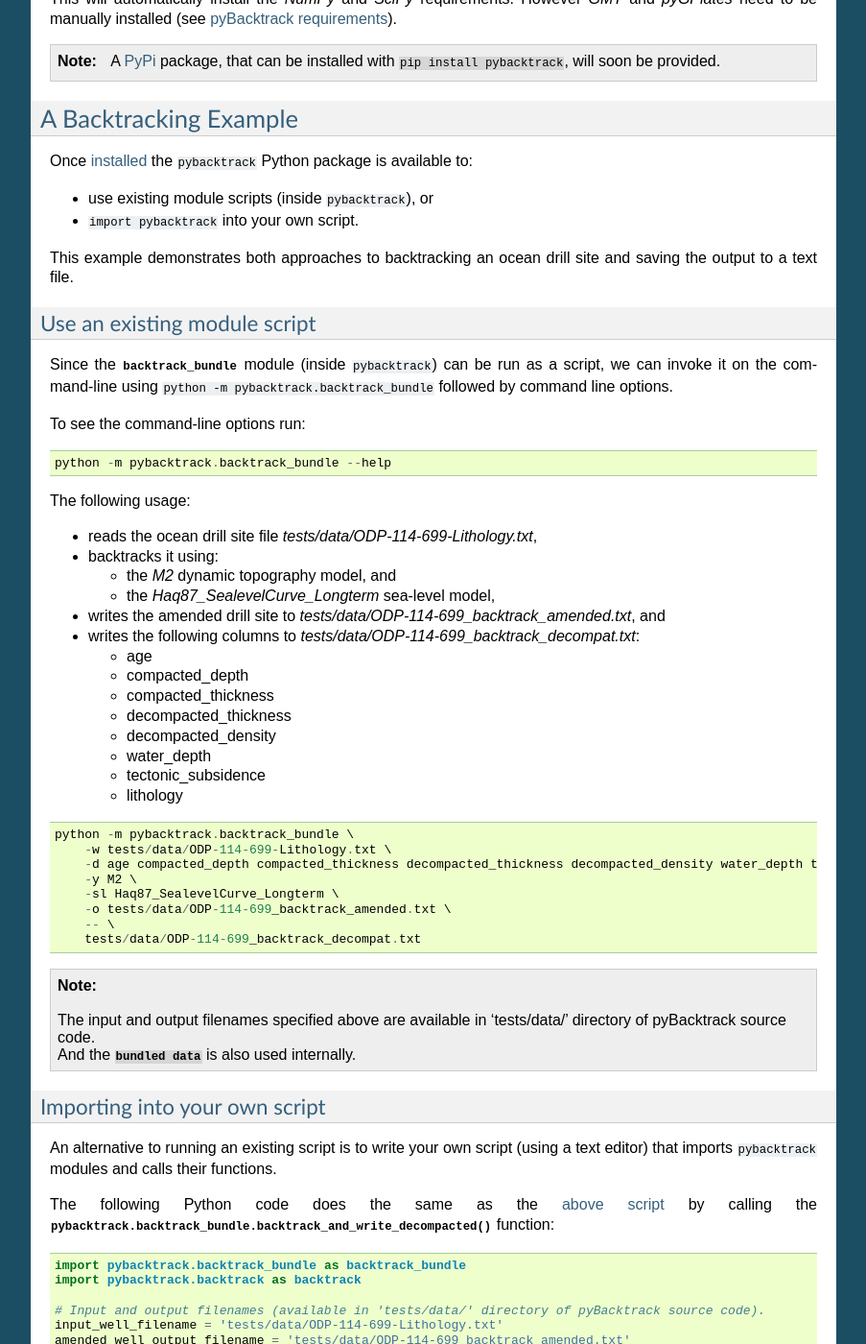
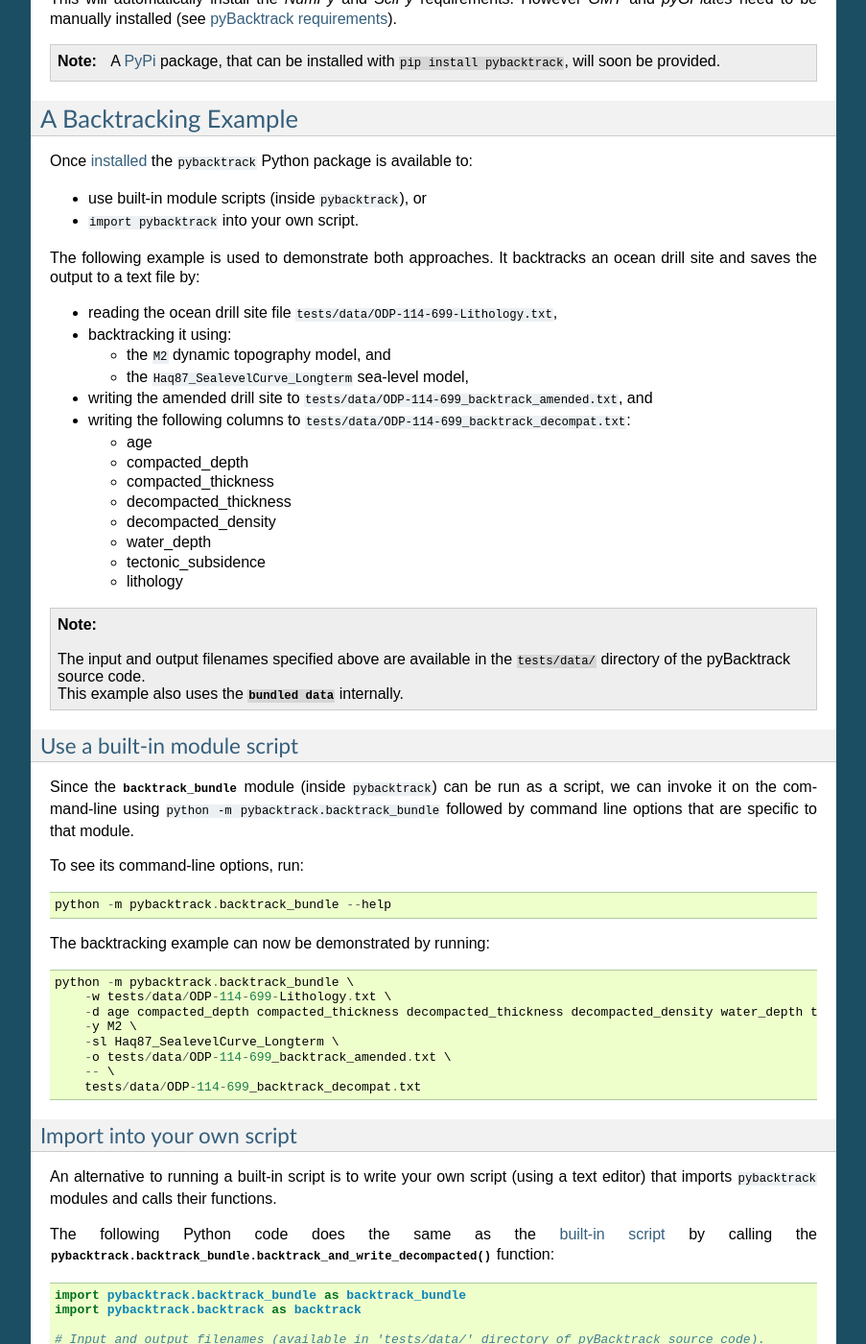
Before and after one commit to EarthByte/pyBacktrack, a Sphinx documentation site: the page built from docs/pybacktrack_getting_started.rst, in a window 1280 px wide and 1400 px high, scrolled down 882 px. Shown: the whole window at 96% size, without its empty margins (198-1101 px from the left). Built offline with Sphinx 7.4.7, drawn with Linux system fonts in a browser that asks for light colours; some of the changed text lies outside the part shown.

Commit message:
Update backtracking example in Getting Started docs.

```diff
--- a/docs/pybacktrack_getting_started.rst
+++ b/docs/pybacktrack_getting_started.rst
@@ -39,7 +39,7 @@ To install the latest development version (requires Git), run:
 
   pip install "git+https://github.com/EarthByte/pyBacktrack.git#egg=pybacktrack"
 
-.. note:: | You may need to update your `Git` if you receive an error ending with "*tlsv1 alert protocol version*".
+.. note:: | You may need to update your `Git` if you receive an error ending with ``tlsv1 alert protocol version``.
           | This is apparently due to an `update on GitHub <https://blog.github.com/2018-02-23-weak-cryptographic-standards-removed>`_.
 
 This will automatically install the `NumPy` and `SciPy` requirements. However `GMT` and `pyGPlates` need to be manually installed (see :ref:`pyBacktrack requirements <pybacktrack_requirements>`).
@@ -54,35 +54,19 @@ A Backtracking Example
 
 Once :ref:`installed <pybacktrack_installation>` the ``pybacktrack`` Python package is available to:
 
-- use existing module scripts (inside ``pybacktrack``), or
+- use built-in module scripts (inside ``pybacktrack``), or
 - ``import pybacktrack`` into your own script.
 
-This example demonstrates both approaches to backtracking an ocean drill site and saving the output to a text file.
+The following example is used to demonstrate both approaches. It backtracks an ocean drill site and saves the output to a text file by:
 
-.. _pybacktrack_use_an_existing_module_script:
+- reading the ocean drill site file ``tests/data/ODP-114-699-Lithology.txt``,
+- backtracking it using:
 
-Use an existing module script
-^^^^^^^^^^^^^^^^^^^^^^^^^^^^^
+  * the ``M2`` dynamic topography model, and
+  * the ``Haq87_SealevelCurve_Longterm`` sea-level model,
 
-Since the :mod:`backtrack_bundle<pybacktrack.backtrack_bundle>` module (inside ``pybacktrack``) can be run as a script,
-we can invoke it on the command-line using ``python -m pybacktrack.backtrack_bundle`` followed by command line options.
-
-To see the command-line options run:
-
-.. code-block:: python
-
-    python -m pybacktrack.backtrack_bundle --help
-
-The following usage:
-
-- reads the ocean drill site file *tests/data/ODP-114-699-Lithology.txt*,
-- backtracks it using:
-
-  * the *M2* dynamic topography model, and
-  * the *Haq87_SealevelCurve_Longterm* sea-level model,
-
-- writes the amended drill site to *tests/data/ODP-114-699_backtrack_amended.txt*, and
-- writes the following columns to *tests/data/ODP-114-699_backtrack_decompat.txt*:
+- writing the amended drill site to ``tests/data/ODP-114-699_backtrack_amended.txt``, and
+- writing the following columns to ``tests/data/ODP-114-699_backtrack_decompat.txt``:
 
   * age
   * compacted_depth
@@ -92,6 +76,25 @@ The following usage:
   * water_depth
   * tectonic_subsidence
   * lithology
+
+.. note:: | The input and output filenames specified above are available in the ``tests/data/`` directory of the pyBacktrack source code.
+          | This example also uses the :mod:`bundled data<pybacktrack.bundle_data>` internally.
+
+.. _pybacktrack_use_a_builtin_module_script:
+
+Use a built-in module script
+^^^^^^^^^^^^^^^^^^^^^^^^^^^^
+
+Since the :mod:`backtrack_bundle<pybacktrack.backtrack_bundle>` module (inside ``pybacktrack``) can be run as a script,
+we can invoke it on the command-line using ``python -m pybacktrack.backtrack_bundle`` followed by command line options that are specific to that module.
+
+To see its command-line options, run:
+
+.. code-block:: python
+
+    python -m pybacktrack.backtrack_bundle --help
+
+The backtracking example can now be demonstrated by running:
 
 .. code-block:: python
 
@@ -104,18 +107,15 @@ The following usage:
         -- \
         tests/data/ODP-114-699_backtrack_decompat.txt
 
-.. note:: | The input and output filenames specified above are available in 'tests/data/' directory of pyBacktrack source code.
-          | And the :mod:`bundled data<pybacktrack.bundle_data>` is also used internally.
+.. _pybacktrack_import_into_your_own_script:
 
-.. _pybacktrack_importing_into_your_own_script:
+Import into your own script
+^^^^^^^^^^^^^^^^^^^^^^^^^^^
 
-Importing into your own script
-^^^^^^^^^^^^^^^^^^^^^^^^^^^^^^
-
-An alternative to running an existing script is to write your own script (using a text editor) that imports ``pybacktrack`` modules and
+An alternative to running a built-in script is to write your own script (using a text editor) that imports ``pybacktrack`` modules and
 calls their functions.
 
-The following Python code does the same as the :ref:`above script<pybacktrack_use_an_existing_module_script>` by calling the
+The following Python code does the same as the :ref:`built-in script<pybacktrack_use_a_builtin_module_script>` by calling the
 :func:`pybacktrack.backtrack_bundle.backtrack_and_write_decompacted` function:
 
 .. code-block:: python
@@ -146,7 +146,7 @@ The following Python code does the same as the :ref:`above script<pybacktrack_us
         # Might be an extra stratigraphic well layer added from well bottom to ocean basement...
         ammended_well_output_filename=amended_well_output_filename)
 
-If you save the above code to a file called *my_backtrack_script.py* then you can run it as:
+If you save the above code to a file called ``my_backtrack_script.py`` then you can run it as:
 
 .. code-block:: python
 
```
